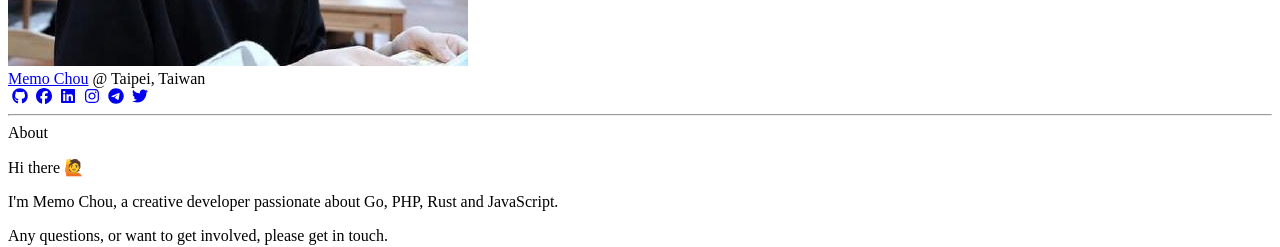
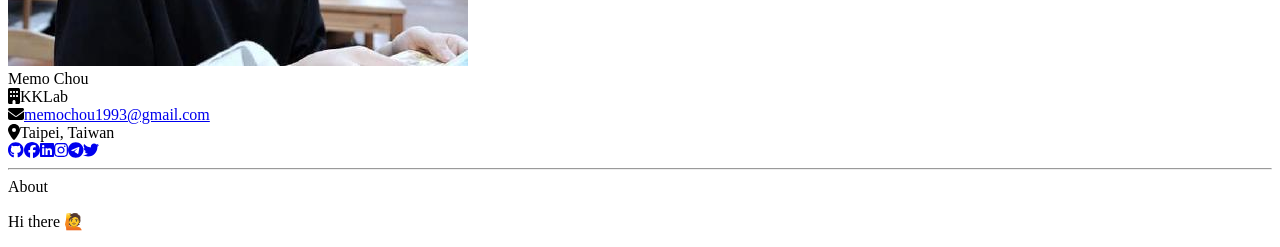
Before and after one commit to memochou1993/portfolio-next, a Next.js app: page / in a window 1280 px wide. Shown: the part 402-649 px from the top of the page. Built offline with nearby package versions, Linux system fonts and the light colour scheme.

Commit message:
Update Profile component

```diff
--- a/components/Heading.tsx
+++ b/components/Heading.tsx
@@ -8,7 +8,7 @@ export default function Heading({
   text,
 }: Props) {
   return (
-    <div className="my-8 text-xl font-medium tracking-wider text-center uppercase dark:text-slate-200 sm:text-2xl md:text-4xl sm:my-12 md:my-16">
+    <div className="my-8 text-xl font-medium tracking-wider text-center uppercase dark:text-slate-200 sm:my-10 sm:text-2xl md:my-12 md:text-3xl">
       {text}
     </div>
   );
--- a/components/Profile.tsx
+++ b/components/Profile.tsx
@@ -1,6 +1,11 @@
 import React from 'react';
 import Image from 'next/image';
 import { FontAwesomeIcon } from '@fortawesome/react-fontawesome';
+import {
+  faBuilding,
+  faEnvelope,
+  faMapMarkerAlt,
+} from '@fortawesome/free-solid-svg-icons';
 import {
   faGithub,
   faFacebook,
@@ -18,39 +23,51 @@ import {
 export default function Profile() {
   return (
     <>
-      <div className="flex justify-center">
-        <Image alt="Memo Chou" src="/demo.jpeg" height="460" width="460" className="w-24 h-24 rounded-full sm:w-36 sm:h-36 md:w-48 md:h-48" />
-      </div>
-      <div className="flex justify-center my-8">
-        <span className="text-xs font-light tracking-tighter sm:text-sm sm:tracking-tight md:text-lg md:tracking-normal dark:text-slate-200">
-          <a href="mailto:memochou1993@gmail.com">
-            <span className="dark:hover:text-white">
-              Memo Chou
-            </span>
-          </a>
-          {' @ '}
-          Taipei, Taiwan
-        </span>
+      <div className="flex justify-center mb-8 sm:mb-10 md:mb-12">
+        <Image alt="Memo Chou" src="/avatar.jpeg" height="460" width="460" className="w-32 h-32 rounded-full sm:w-36 sm:h-36 md:w-40 md:h-40" />
       </div>
       <div className="flex justify-center">
+        <div className="flex flex-col dark:text-slate-200">
+          <div className="text-4xl font-bold tracking-wider">
+            Memo Chou
+          </div>
+          <div className="flex flex-col my-4">
+            <div className="inline-flex text-sm">
+              <FontAwesomeIcon icon={faBuilding} className="w-3 mx-2" />
+              KKLab
+            </div>
+            <div className="inline-flex text-sm">
+              <FontAwesomeIcon icon={faEnvelope} className="w-3 mx-2" />
+              <a href="mailto:memochou1993@gmail.com">
+                memochou1993@gmail.com
+              </a>
+            </div>
+            <div className="inline-flex text-sm">
+              <FontAwesomeIcon icon={faMapMarkerAlt} className="w-3 mx-2" />
+              Taipei, Taiwan
+            </div>
+          </div>
+          <div className="flex justify-between">
             <a href="https://github.com/memochou1993" target="_blank" rel="noreferrer">
-          <FontAwesomeIcon icon={faGithub} width="24" className="mx-2 dark:text-slate-300 dark:hover:text-white" />
+              <FontAwesomeIcon icon={faGithub} className="w-6 dark:text-slate-300 dark:hover:text-white" />
             </a>
             <a href="https://www.linkedin.com/in/memochou1993/" target="_blank" rel="noreferrer">
-          <FontAwesomeIcon icon={faFacebook} width="24" className="mx-2 dark:text-slate-300 dark:hover:text-white" />
+              <FontAwesomeIcon icon={faFacebook} className="w-6 dark:text-slate-300 dark:hover:text-white" />
             </a>
             <a href="https://linkedin.com/in/memochou1993" target="_blank" rel="noreferrer">
-          <FontAwesomeIcon icon={faLinkedin} width="24" className="mx-2 dark:text-slate-300 dark:hover:text-white" />
+              <FontAwesomeIcon icon={faLinkedin} className="w-6 dark:text-slate-300 dark:hover:text-white" />
             </a>
             <a href="https://www.instagram.com/memochou1993/" target="_blank" rel="noreferrer">
-          <FontAwesomeIcon icon={faInstagram} width="24" className="mx-2 dark:text-slate-300 dark:hover:text-white" />
+              <FontAwesomeIcon icon={faInstagram} className="w-6 dark:text-slate-300 dark:hover:text-white" />
             </a>
             <a href="https://telegram.me/memochou1993" target="_blank" rel="noreferrer">
-          <FontAwesomeIcon icon={faTelegram} width="24" className="mx-2 dark:text-slate-300 dark:hover:text-white" />
+              <FontAwesomeIcon icon={faTelegram} className="w-6 dark:text-slate-300 dark:hover:text-white" />
             </a>
             <a href="https://twitter.com/memochou1993" target="_blank" rel="noreferrer">
-          <FontAwesomeIcon icon={faTwitter} width="24" className="mx-2 dark:text-slate-300 dark:hover:text-white" />
+              <FontAwesomeIcon icon={faTwitter} className="w-6 dark:text-slate-300 dark:hover:text-white" />
             </a>
+          </div>
+        </div>
       </div>
     </>
   );
--- a/pages/index.tsx
+++ b/pages/index.tsx
@@ -16,16 +16,16 @@ export default function Home() {
         <link rel="icon" href="/favicon.ico" />
       </Head>
       <div className="dark:bg-gradient-to-br dark:from-slate-900 dark:to-slate-800">
-        <main className="container px-16 py-16 mx-auto sm:px-24 md:px-32">
+        <main className="container px-16 py-20 mx-auto sm:px-24 md:px-32">
           <Profile />
-          <hr className="h-px my-16 border-0 dark:bg-slate-500" />
+          <hr className="h-px my-8 border-0 dark:bg-slate-500 sm:my-10 md:my-12" />
           <Heading text="About" />
           <About />
-          <hr className="h-px my-16 border-0 dark:bg-slate-500" />
+          <hr className="h-px my-8 border-0 dark:bg-slate-500 sm:my-10 md:my-12" />
           <Heading text="Portfolio" />
           <Portfolio />
         </main>
-        <footer className="pb-16 text-sm font-thin text-center dark:text-slate-300">
+        <footer className="pb-20 text-sm font-thin text-center dark:text-slate-300">
           {`© ${new Date().getFullYear()} Memo Chou`}
         </footer>
       </div>
```
Also changed, not shown: public/avatar.jpeg (renamed from public/demo.jpeg). Lines whose indentation alone changed are shown as unchanged.
